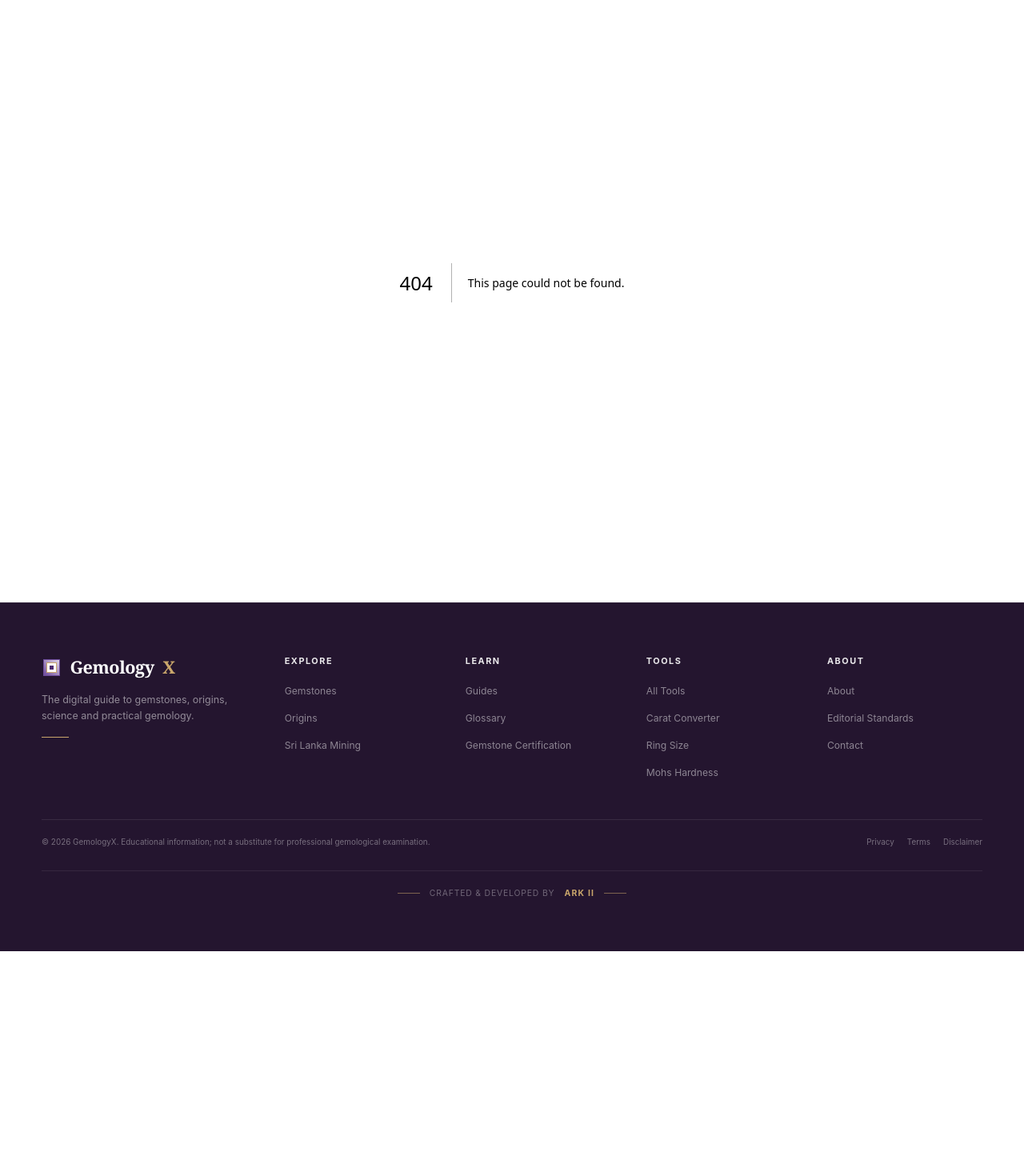
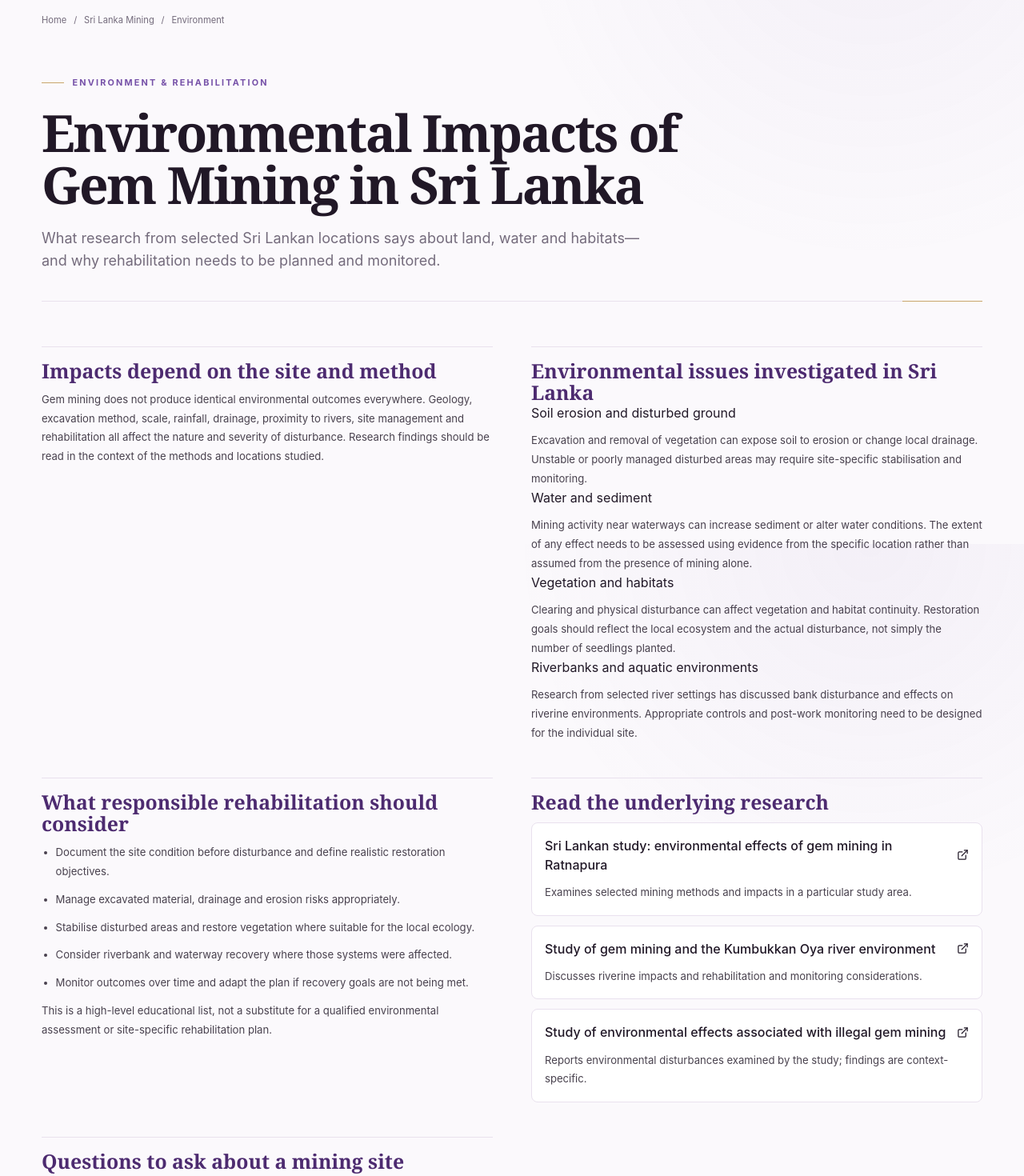
Before and after one commit to LinukaBandara/GemologyX, a Next.js app: page /sri-lanka-mining/environment in a window 1280 px wide. Before the commit this address had no page. Shown: the part 120-1590 px from the top of the page at 80% size. Before the commit the page ends 1309 px from the top, so only its background shows below. Built offline with nearby package versions, Linux system fonts and the light colour scheme.

Commit message:
Add mining environmental impacts guide

```diff
--- /dev/null
+++ b/src/app/sri-lanka-mining/environment/page.tsx
@@ -0,0 +1,31 @@
+import type { Metadata } from "next";
+import Link from "next/link";
+import { ArrowLeft, ExternalLink } from "lucide-react";
+
+export const metadata: Metadata = {
+  title: "Environmental Impacts of Gem Mining in Sri Lanka",
+  description: "Evidence-led overview of potential environmental impacts from gemstone mining in Sri Lanka, including erosion, sediment, vegetation disturbance, riverbanks and rehabilitation.",
+  alternates: { canonical: "/sri-lanka-mining/environment" },
+};
+
+const sources = [
+  { title: "Sri Lankan study: environmental effects of gem mining in Ratnapura", href: "https://journals.sjp.ac.lk/index.php/SLJRE/article/view/6355", note: "Examines selected mining methods and impacts in a particular study area." },
+  { title: "Study of gem mining and the Kumbukkan Oya river environment", href: "https://journals.sjp.ac.lk/index.php/fesympo/article/view/7188", note: "Discusses riverine impacts and rehabilitation and monitoring considerations." },
+  { title: "Study of environmental effects associated with illegal gem mining", href: "https://journals.sjp.ac.lk/index.php/fesympo/article/view/8227", note: "Reports environmental disturbances examined by the study; findings are context-specific." },
+];
+
+export default function MiningEnvironmentPage() {
+  return <article className="container-page max-w-4xl py-12 md:py-16">
+    <nav className="luxury-breadcrumb" aria-label="Breadcrumb"><Link href="/">Home</Link><span>/</span><Link href="/sri-lanka-mining">Sri Lanka Mining</Link><span>/</span><span>Environment</span></nav>
+    <header className="article-hero"><div className="luxury-eyebrow"><span /> ENVIRONMENT & REHABILITATION</div><h1 className="mt-5 font-serif text-4xl font-semibold leading-tight md:text-6xl">Environmental Impacts of Gem Mining in Sri Lanka</h1><p className="mt-5 max-w-3xl text-base leading-7 text-muted md:text-lg">What research from selected Sri Lankan locations says about land, water and habitats—and why rehabilitation needs to be planned and monitored.</p></header>
+    <div className="profile-content">
+      <section><h2>Impacts depend on the site and method</h2><p>Gem mining does not produce identical environmental outcomes everywhere. Geology, excavation method, scale, rainfall, drainage, proximity to rivers, site management and rehabilitation all affect the nature and severity of disturbance. Research findings should be read in the context of the methods and locations studied.</p></section>
+      <section><h2>Environmental issues investigated in Sri Lanka</h2><h3>Soil erosion and disturbed ground</h3><p>Excavation and removal of vegetation can expose soil to erosion or change local drainage. Unstable or poorly managed disturbed areas may require site-specific stabilisation and monitoring.</p><h3>Water and sediment</h3><p>Mining activity near waterways can increase sediment or alter water conditions. The extent of any effect needs to be assessed using evidence from the specific location rather than assumed from the presence of mining alone.</p><h3>Vegetation and habitats</h3><p>Clearing and physical disturbance can affect vegetation and habitat continuity. Restoration goals should reflect the local ecosystem and the actual disturbance, not simply the number of seedlings planted.</p><h3>Riverbanks and aquatic environments</h3><p>Research from selected river settings has discussed bank disturbance and effects on riverine environments. Appropriate controls and post-work monitoring need to be designed for the individual site.</p></section>
+      <section><h2>What responsible rehabilitation should consider</h2><ul><li>Document the site condition before disturbance and define realistic restoration objectives.</li><li>Manage excavated material, drainage and erosion risks appropriately.</li><li>Stabilise disturbed areas and restore vegetation where suitable for the local ecology.</li><li>Consider riverbank and waterway recovery where those systems were affected.</li><li>Monitor outcomes over time and adapt the plan if recovery goals are not being met.</li></ul><p>This is a high-level educational list, not a substitute for a qualified environmental assessment or site-specific rehabilitation plan.</p></section>
+      <section><h2>Read the underlying research</h2>{sources.map(s=><div key={s.href} className="mt-3 rounded-lg border border-border bg-surface p-4"><a className="flex items-center justify-between gap-3 font-medium hover:text-accent" href={s.href} target="_blank" rel="noreferrer">{s.title}<ExternalLink size={15} className="shrink-0"/></a><p className="mt-2 text-sm leading-6 text-muted">{s.note}</p></div>)}</section>
+      <section><h2>Questions to ask about a mining site</h2><ul><li>What baseline information exists about water, soil and vegetation?</li><li>Which risks are relevant to the location and mining method?</li><li>Who is responsible for mitigation and rehabilitation?</li><li>How will restoration be checked and monitored after work?</li><li>Which permissions and conditions apply to this specific site?</li></ul></section>
+    </div>
+    <div className="mt-10"><Link href="/sri-lanka-mining" className="luxury-button luxury-button-secondary"><ArrowLeft size={15}/> Back to Sri Lanka Mining hub</Link></div>
+    <aside className="mt-8 rounded-xl border border-border bg-surface p-5 text-sm leading-6 text-muted"><strong className="text-foreground">Evidence note:</strong> This page summarizes issues investigated in specific research. It does not claim that every impact occurs at every mine. Consult the original studies and relevant authorities for site-specific decisions.</aside>
+  </article>;
+}
```
